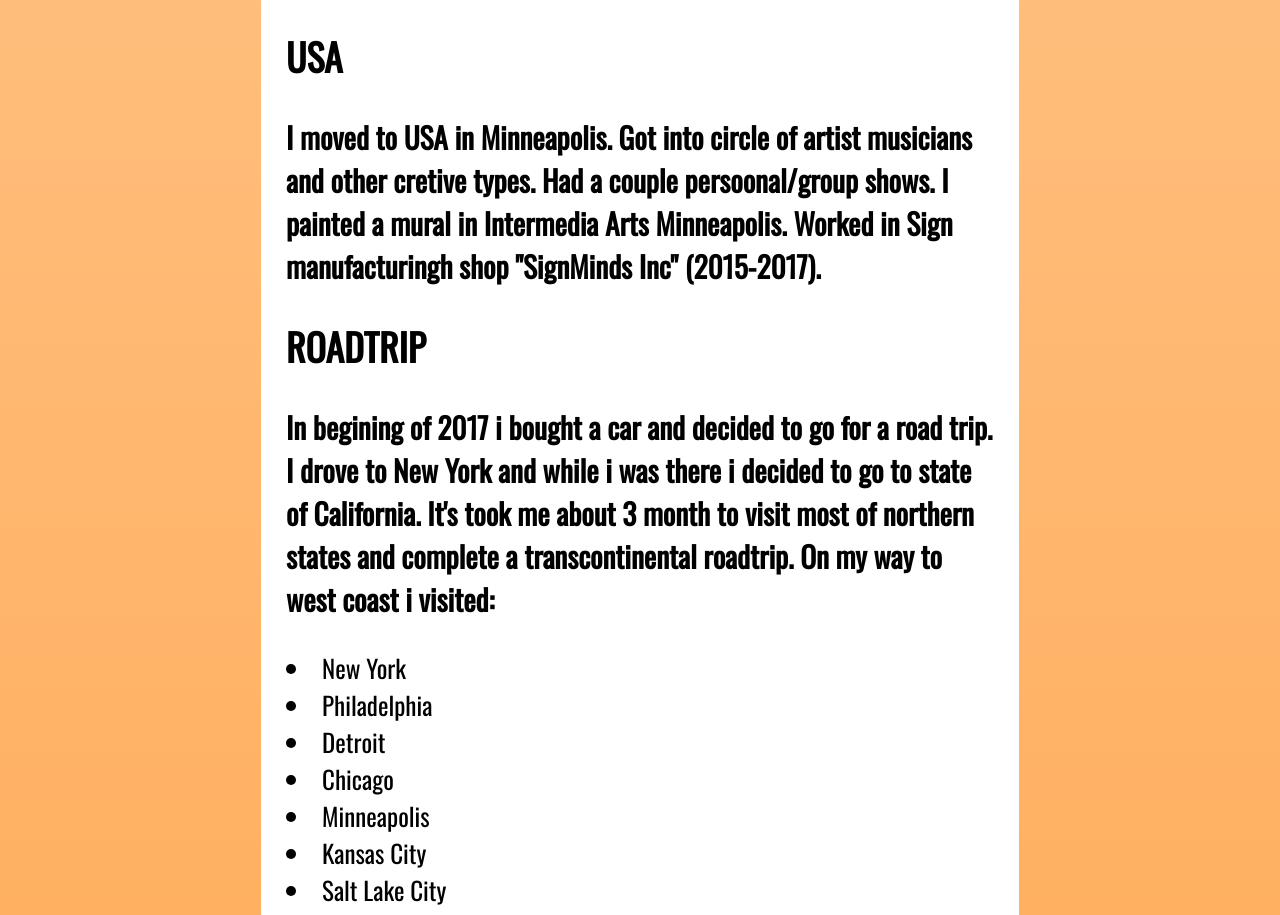
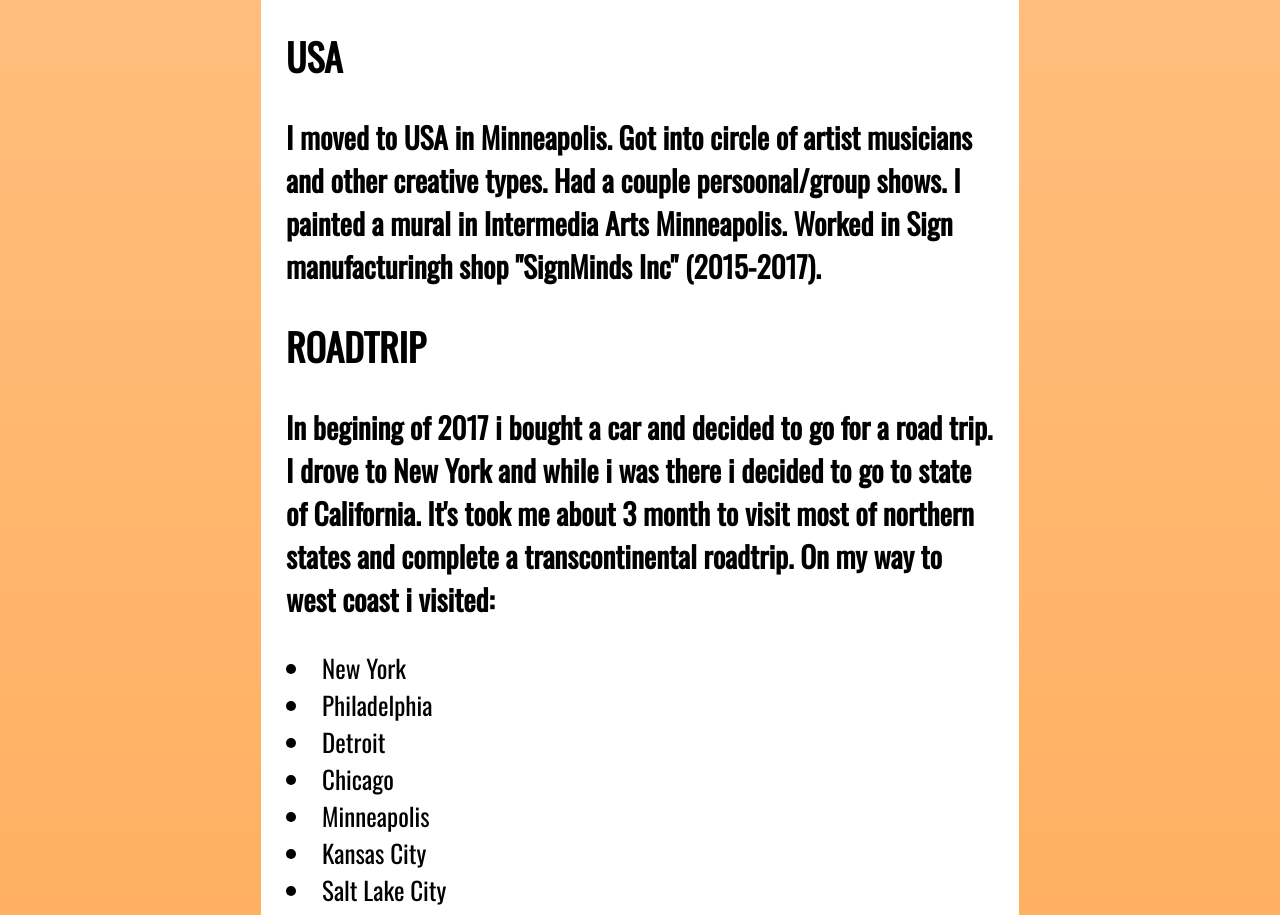
Before and after one commit to hermantsyselskyi/hleank.github.io, a plain HTML site: page index.html in a window 1280 px wide. Shown: the part 1001-1916 px from the top of the page. Drawn offline with nearby package versions, Linux system fonts and the light colour scheme.

Commit message:
Update index.html

```diff
--- a/index.html
+++ b/index.html
@@ -120,7 +120,7 @@ body
   <h2>Introduction</h2>
   <h3>Hello, my name is Herman Eduardovich Tsyselskyi.I was born in Ukraine, Odessa, in family of musicians. Finished High school. And completed 3 years of academy "SHAG". I was always an active participant of art movements. In 2015 i decided to move to USA.</h3>
   <h2>USA</h2>
-  <h3>I moved to USA in Minneapolis. Got into circle of artist musicians and other cretive types. Had a couple persoonal/group shows. I painted a mural in Intermedia Arts Minneapolis. Worked in Sign manufacturingh shop "SignMinds Inc" (2015-2017).</h3>
+  <h3>I moved to USA in Minneapolis. Got into circle of artist musicians and other creative types. Had a couple persoonal/group shows. I painted a mural in Intermedia Arts Minneapolis. Worked in Sign manufacturingh shop "SignMinds Inc" (2015-2017).</h3>
   <h2>Roadtrip</h2>
 	<h3>
   In begining of 2017 i bought a car and decided to go for a road trip. I drove to New York and while i was there i decided to go to state of California. It's took me about 3 month to visit most of northern states and complete a transcontinental roadtrip. On my way to west coast i visited:<br></h3>
```
